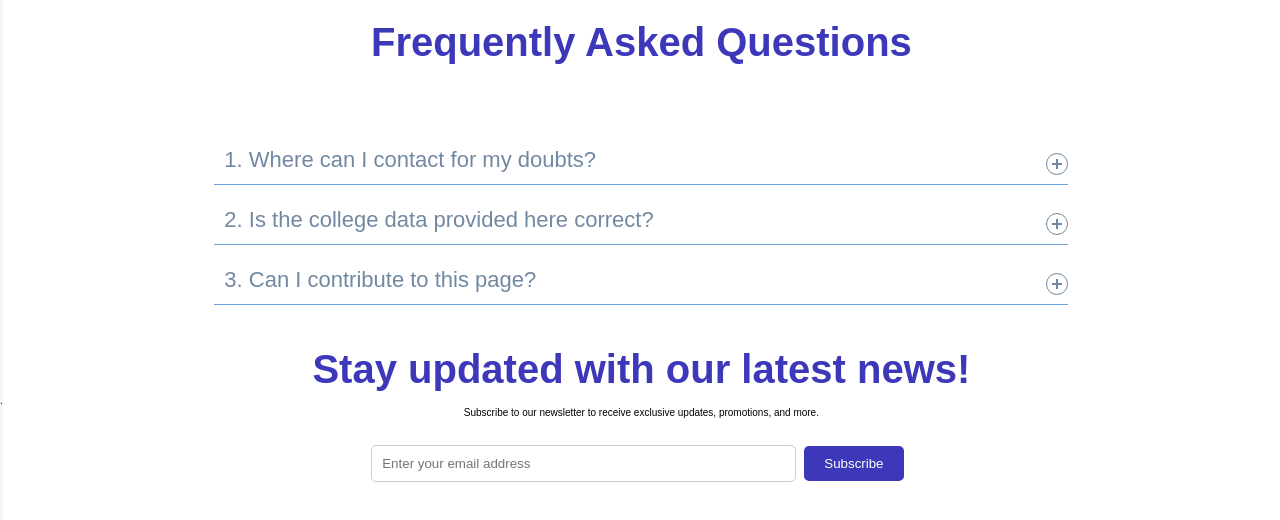
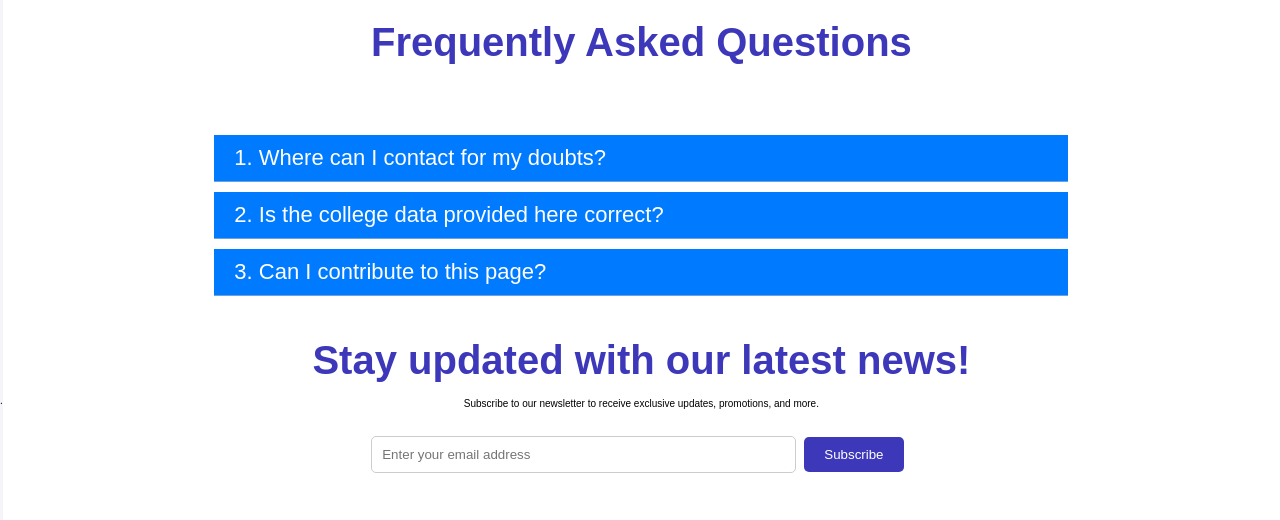
Before and after one commit to Counselllor/Counsellor-Web, a React (Vite) app: page /FAQs in a window 1280 px wide. Shown: the top 520 px of the page. Built offline with nearby package versions, Linux system fonts and the light colour scheme; a web font is replaced by a local one.

Commit message:
added hovering effect for FAQ and enhanced UI

```diff
--- a/src/components/FAQs/FAQs.css
+++ b/src/components/FAQs/FAQs.css
@@ -32,97 +32,43 @@
   margin-top: 10px;
   margin-bottom: 10px;
   border-bottom: 1px solid #6ca2dc;
+  position: relative;
 }
 
-.accordion .accordion-item button[aria-expanded='true'] {
-  border-bottom: 1px solid #03b5d2;
-}
-
-.accordion button {
+.faq-question {
   position: relative;
-  display: block;
-  text-align: left;
-  width: 100%;
   padding: 1em 0;
   color: #7288a2;
   font-size: 1.15rem;
   font-weight: 400;
-  border: none;
-  background: none;
-  outline: none;
-  transition: color 0.3s;
+  cursor: pointer;
 }
 
-.accordion button:hover,
-.accordion button:focus {
-  cursor: pointer;
-  color: #03b5d2;
+.faq-answer {
+  display: none;
+  position: absolute;
+  left: 0;
+  width: 100%;
+  background-color: #f9f9f9;
+  border: 1px solid #ddd;
+  border-radius: 0px;
+  padding: 1.25em;
+  box-shadow: 0 2px 5px rgba(0,0,0,0.1);
+  z-index: 10;
 }
 
-.accordion button {
-  padding: 1em 1.5em 1em 0;
+.faq-question:hover .faq-answer {
+  display: flex;
+  justify-content: center;
+  align-items: center;
 }
 
-.accordion button .icon {
-  display: inline-block;
-  position: absolute;
-  top: 18px;
-  right: 0;
-  width: 22px;
-  height: 22px;
-  border: 1px solid;
-  border-radius: 22px;
-}
-
-.accordion button .icon::before {
-  display: block;
-  position: absolute;
-  content: "";
-  top: 9px;
-  left: 5px;
-  width: 10px;
-  height: 2px;
-  background: currentColor;
-}
-
-.accordion button .icon::after {
-  display: block;
-  position: absolute;
-  content: "";
-  top: 5px;
-  left: 9px;
-  width: 2px;
-  height: 10px;
-  background: currentColor;
-}
-
-.accordion button[aria-expanded='true'] {
-  color: #03b5d2;
-}
-
-.accordion button[aria-expanded='true'] .icon::after {
-  width: 0;
-}
-
-.accordion .accordion-content {
-  opacity: 0;
-  max-height: 0;
-  overflow: hidden;
-  transition: opacity 200ms linear, max-height 200ms linear;
+.faq-answer p {
+  color: #333;
 }
 
 #dark .accordion .accordion-content {
   color: white;
-}
-
-.accordion .accordion-content.active {
-  opacity: 0.8;
-  height: auto;
-  max-height: 400px;
-  text-align: left;
-  margin-left: 30px;
-  transition: opacity 200ms linear, max-height 200ms linear;
-  overflow: auto;
 }
 
 .accordion .accordion-content p {
@@ -136,7 +82,7 @@
     color: rgb(59, 59, 234);
     text-decoration: underline;
     cursor: pointer;
-  }
+}
 
 #dark .newsletter-section {
   max-width: 100%;
@@ -222,6 +168,10 @@
   cursor: pointer;
 }
 
+#subscribe-btn:hover{
+  background-color: rgb(37, 37, 37);
+}
+
 #newsletter-response {
   margin-top: 20px;
   font-size: 16px;
--- a/src/components/FAQs/FAQs.jsx
+++ b/src/components/FAQs/FAQs.jsx
@@ -3,7 +3,6 @@ import Modal from 'react-modal';
 import './FAQs.css';
 
 const FAQs = () => {
-  const [activeIndex, setActiveIndex] = useState(null);
   const [isModalOpen, setIsModalOpen] = useState(false);
 
   const faqs = [
@@ -26,10 +25,6 @@ const FAQs = () => {
     },
   ];
 
-  const toggleAccordion = (index) => {
-    setActiveIndex(activeIndex === index ? null : index);
-  };
-
   const handleSubscribe = (e) => {
     e.preventDefault();
     document.getElementById('email').value = '';
@@ -46,15 +41,11 @@ const FAQs = () => {
       <div className="accordion">
         {faqs.map((faq, index) => (
           <div key={index} className="accordion-item">
-            <button
-              onClick={() => toggleAccordion(index)}
-              aria-expanded={activeIndex === index ? 'true' : 'false'}
-            >
+            <div className="faq-question">
               <span className="accordion-title">{faq.question}</span>
-              <span className="icon" aria-hidden="true"></span>
-            </button>
-            <div className={`accordion-content ${activeIndex === index ? 'active' : ''}`}>
-              <p>{faq.answer}</p>
+              <div className="faq-answer">
+                <p>{faq.answer}</p>
+              </div>
             </div>
           </div>
         ))}
--- a/src/components/Footer/Footer.css
+++ b/src/components/Footer/Footer.css
@@ -137,10 +137,16 @@
   font-size: 1.8rem;
   cursor: pointer;
   transform: scale(1);
+  border-radius: 50%;
+  padding: 8px;
 }
 
 .social-icons li:hover {
   transform: scale(1.1) !important;
+}
+
+.social-icons li a:hover{
+  box-shadow: 0 0 20px rgba(0, 0, 255,1);
 }
 
 #dark .social-icons li a{
```
